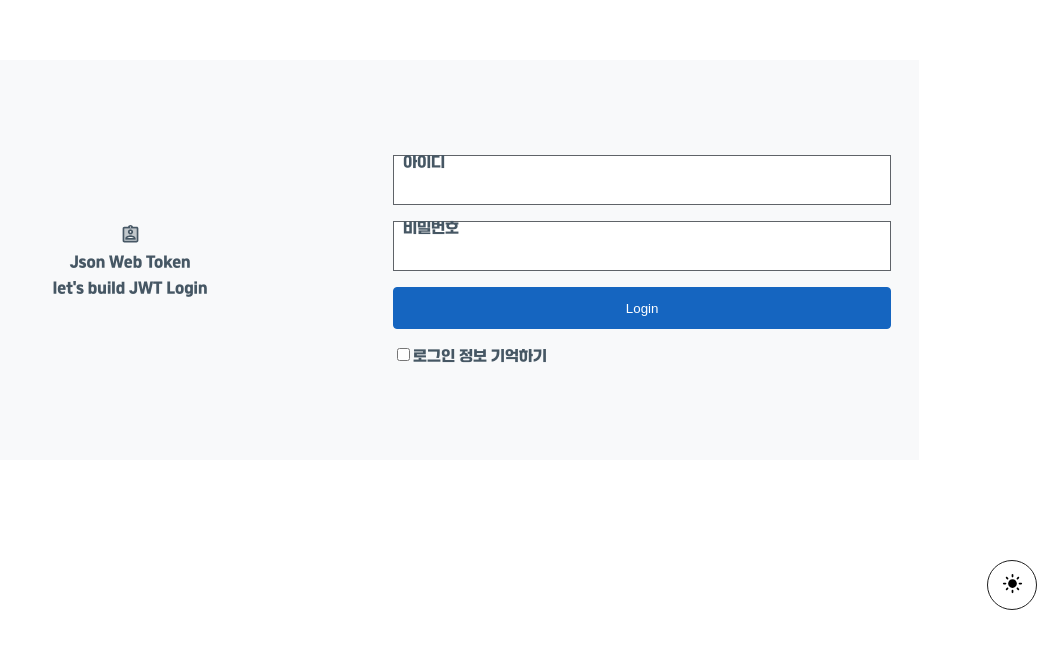
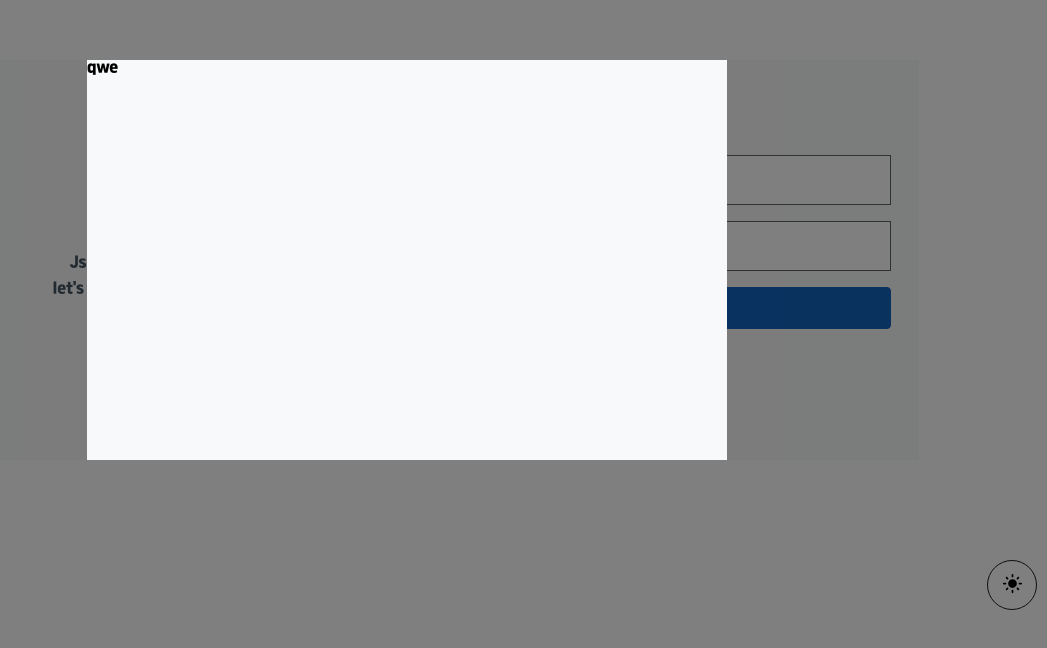
Before and after one commit to EnterRyan/jwt-frontend, a React (Vite) app: page /login in a window 1280 px wide. Shown: the part 140-788 px from the top of the page, without its empty margins (233-1280 px from the left). Built offline with nearby package versions, Linux system fonts and the light colour scheme.

Commit message:
모달베이스 셋팅

```diff
--- a/src/pages/loginPage/index.tsx
+++ b/src/pages/loginPage/index.tsx
@@ -3,6 +3,7 @@ import LoginForm from "./components/LoginForm";
 import AssignmentIndTwoToneIcon from '@mui/icons-material/AssignmentIndTwoTone';
 
 import './styles/layout.css'
+import ModalBase from '@shared/ui/modal/components/ModalBase';
 
 export default function LoginPage(){
   return (
@@ -17,6 +18,7 @@ export default function LoginPage(){
           <LoginForm/>
         </div>
       </div>
+      <ModalBase />
     </AppWrapper>
   )
 }
--- /dev/null
+++ b/src/shared/ui/modal/components/ModalBase.tsx
@@ -0,0 +1,15 @@
+import { useState } from 'react'
+import '../styles/modal.css'
+
+export default function ModalBase(){
+  const [modalOpen, setModalOpen] = useState<boolean>(true);
+
+  //이런건 상상도못해봤었던...
+  if(!modalOpen) return null
+
+  return (
+      <div className='modal-base'>
+        <div className='modal-contents'>qwe</div>
+      </div>
+  )
+}
--- /dev/null
+++ b/src/shared/ui/modal/styles/modal.css
@@ -0,0 +1,23 @@
+.modal-base{
+  /*full Screen*/
+  width: 100vw;
+  height: 100vh;
+  position: fixed;
+  top: 0;
+  left: 0;
+  background: rgba(0, 0, 0, 0.5);
+  z-index: 1;
+
+  /* contents center flex*/
+  display: flex;
+  justify-content: center;
+  align-items: center;
+
+  font: var(--font-color);
+}
+
+.modal-contents{
+  width : 50vw;
+  height: 50vh;
+  background-color: var(--box-background);
+}
```
Also changed, not shown: src/shared/ui/modal/indes.tsx (added).
